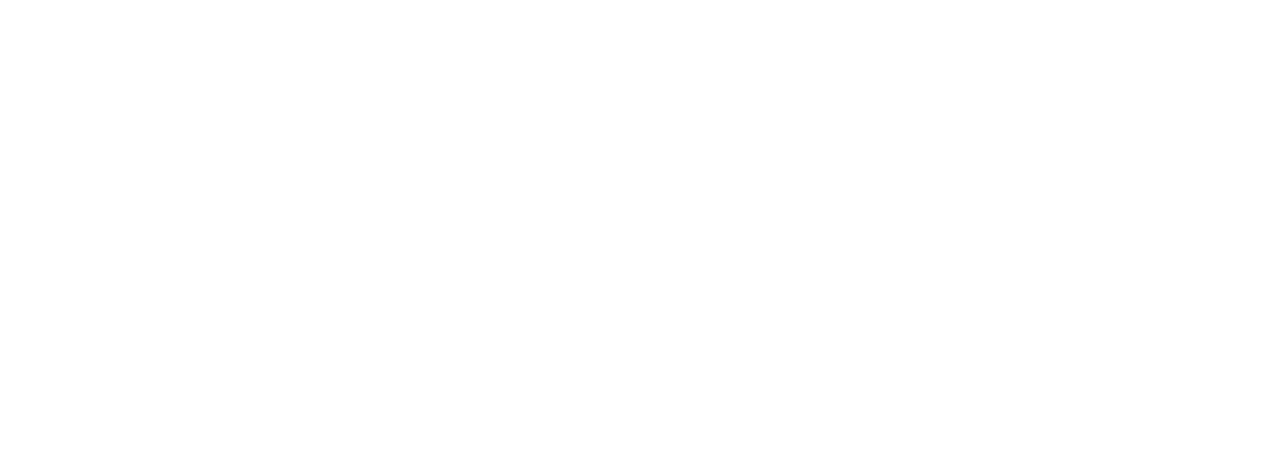
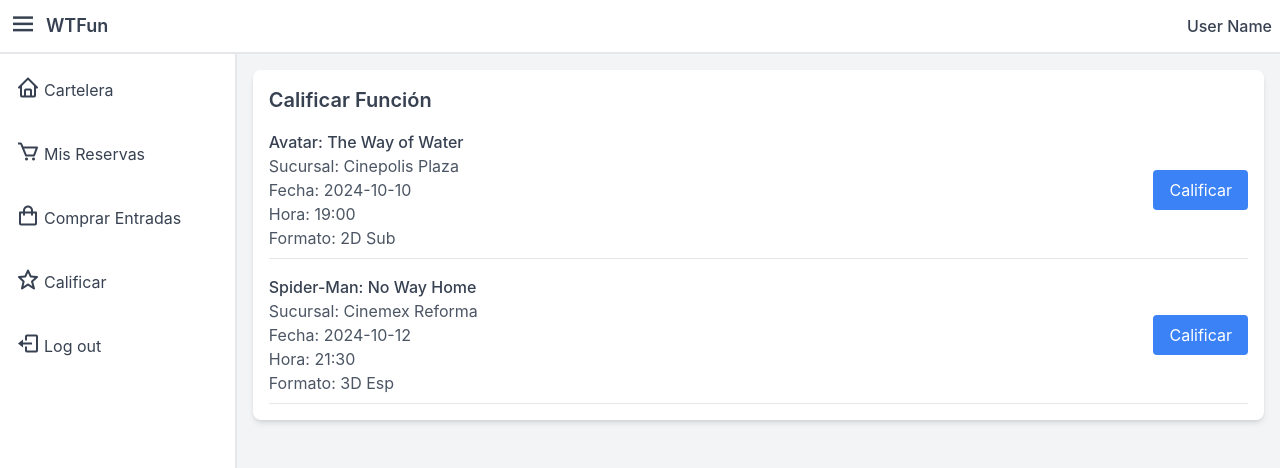
Before and after one commit to romacion6256/wtf-frontend, a React (Create React App) app: page /calificar in a window 1280 px wide. Before the commit this address had no page. Shown: the top 468 px of the page. Built offline with nearby package versions, Linux system fonts and the light colour scheme.

Commit message:
calificar pelicula

```diff
--- a/package.json
+++ b/package.json
@@ -10,6 +10,7 @@
     "boxicons": "^2.1.4",
     "react": "^18.3.1",
     "react-dom": "^18.3.1",
+    "react-rating-stars-component": "^2.2.0",
     "react-router-dom": "^6.26.2",
     "react-scripts": "^5.0.1",
     "swiper": "^11.1.14",
--- a/src/App.js
+++ b/src/App.js
@@ -12,6 +12,8 @@
 import AgregarSnack from "./Components/pages/AgregarSnack";
 import MisDatos from "./Components/pages/MisDatos";
 import AgregarAdmin from './Components/pages/AgregarAdmin';
+import CalificarPelicula from './Components/pages/CalificarPelicula';
+
 
 const App = () => {
   return (
@@ -28,6 +30,8 @@
           <Route path="/agregarfuncion" element={<AgregarFuncion />} />
           <Route path="/agregarsnack" element={<AgregarSnack />} />
           <Route path="/misdatos" element={<MisDatos />} />
+          <Route path="/calificar" element={<CalificarPelicula />} />
+
 
         </Routes>
       </Router>
--- /dev/null
+++ b/src/Components/pages/CalificarPelicula.jsx
@@ -0,0 +1,123 @@
+import React, { useState } from 'react';
+import Layout from './Layout';
+import Rating from 'react-rating-stars-component';
+import axios from 'axios';
+
+const CalificarPelicula = () => {
+
+    const [isOpen, setIsOpen] = useState(false);
+    const [selectedMovie, setSelectedMovie] = useState(null);
+    //const [rating, setRating] = useState(0); ----> descomentarlo para usar axios
+
+    // Ejemplo de reservas solo para visualización
+    const reservas = [
+        {
+            titulo: 'Avatar: The Way of Water',
+            sucursal: 'Cinepolis Plaza',
+            fecha: '2024-10-10',
+            hora: '19:00',
+            formato: '2D Sub'
+        },
+        {
+            titulo: 'Spider-Man: No Way Home',
+            sucursal: 'Cinemex Reforma',
+            fecha: '2024-10-12',
+            hora: '21:30',
+            formato: '3D Esp'
+        },
+
+    ];
+
+    const openModal = (movie) => {
+        setSelectedMovie(movie);
+        setIsOpen(true);
+        //setRating(0); descomentar para conectar con axios
+    };
+
+    const closeModal = () => {
+        setIsOpen(false);
+        setSelectedMovie(null);
+    };
+
+    // descomentar para conectar con axios <------
+
+    // const handleRating = (value) => {
+    //     setRating(value);
+    //     submitRating(value);
+    // };
+
+    // axios post------------------
+
+    // const submitRating = async (value) => {
+    //     try {
+    //         const response = await axios.post('/api/calificar', {
+    //             movieId: selectedMovie.id,
+    //             rating: value,
+    //         });
+
+    //         if (response.status === 200) {
+    //             console.log(`La película "${selectedMovie.titulo}" fue calificada con ${value} estrellas.`);
+    //             closeModal();
+    //         } else {
+    //             console.error('Error al guardar la calificación');
+    //         }
+    //     } catch (error) {
+    //         console.error('Error al conectar con el servidor:', error);
+    //     }
+    // };
+
+    return (
+        <Layout>
+            <div className="p-4 bg-white rounded-lg shadow-md">
+                <h2 className="text-xl font-semibold mb-4">Calificar Función</h2>
+                {reservas.length === 0 ? (
+                    <p>No tienes funciones vistas en este momento.</p>
+                ) : (
+                    <ul className="space-y-4">
+                        {reservas.map((reserva, index) => (
+                            <li key={index} className="flex justify-between items-center border-b pb-2 mb-2">
+                                <div className="flex flex-col">
+                                    <span className="font-medium">{reserva.titulo}</span>
+                                    <span className="text-gray-600">Sucursal: {reserva.sucursal}</span>
+                                    <span className="text-gray-600">Fecha: {reserva.fecha}</span>
+                                    <span className="text-gray-600">Hora: {reserva.hora}</span>
+                                    <span className="text-gray-600">Formato: {reserva.formato}</span>
+                                </div>
+                                <div className="flex space-x-2">
+                                    <button
+                                        onClick={() => openModal(reserva)}
+                                        className="px-4 py-2 text-white bg-blue-500 rounded hover:bg-blue-600"
+                                    >
+                                        Calificar
+                                    </button>
+                                </div>
+                            </li>
+                        ))}
+                    </ul>
+                )}
+
+                {isOpen && (
+                    <div className="fixed inset-0 flex items-center justify-center bg-black bg-opacity-50">
+                        <div className="bg-white p-6 rounded-lg shadow-lg w-80">
+                            <h3 className="text-lg font-semibold mb-4">Calificar {selectedMovie?.titulo}</h3>
+                            <Rating
+                                count={5}
+                                //onChange={handleRating}  axios <-----------
+                                size={30}
+                                activeColor="#ffd700"
+                            />
+                            <button
+                                onClick={closeModal}
+                                className="mt-4 px-4 py-2 bg-red-500 text-white rounded hover:bg-red-600"
+                            >
+                                Cancelar
+                            </button>
+                        </div>
+                    </div>
+                )}
+            </div>
+        </Layout>
+    );
+};
+
+export default CalificarPelicula;
--- a/src/Components/pages/Layout.jsx
+++ b/src/Components/pages/Layout.jsx
@@ -55,10 +55,10 @@
                             <span className="text-2xl"><i className="bx bx-shopping-bag"></i></span>
                             <span>Comprar Entradas</span>
                         </a>
-                        {/* <a href="#" className="flex items-center space-x-1 rounded-md px-2 py-3 hover:bg-gray-100 hover:text-blue-600">
-                            <span className="text-2xl"><i className="bx bx-heart"></i></span>
-                            <span>My Favourite</span>
-                        </a> */}
+                        <a href="calificar" className="flex items-center space-x-1 rounded-md px-2 py-3 hover:bg-gray-100 hover:text-blue-600">
+                            <span className="text-2xl"><i className="bx bx-star"></i></span>
+                            <span>Calificar</span>
+                        </a>
                         <a href="/" className="flex items-center space-x-1 rounded-md px-2 py-3 hover:bg-gray-100 hover:text-blue-600">
                             <span className="text-2xl"><i className="bx bx-log-out"></i></span>
                             <span>Log out</span>
```
Also changed, not shown: 1 other file (tests, documents, lock files or other folders).
